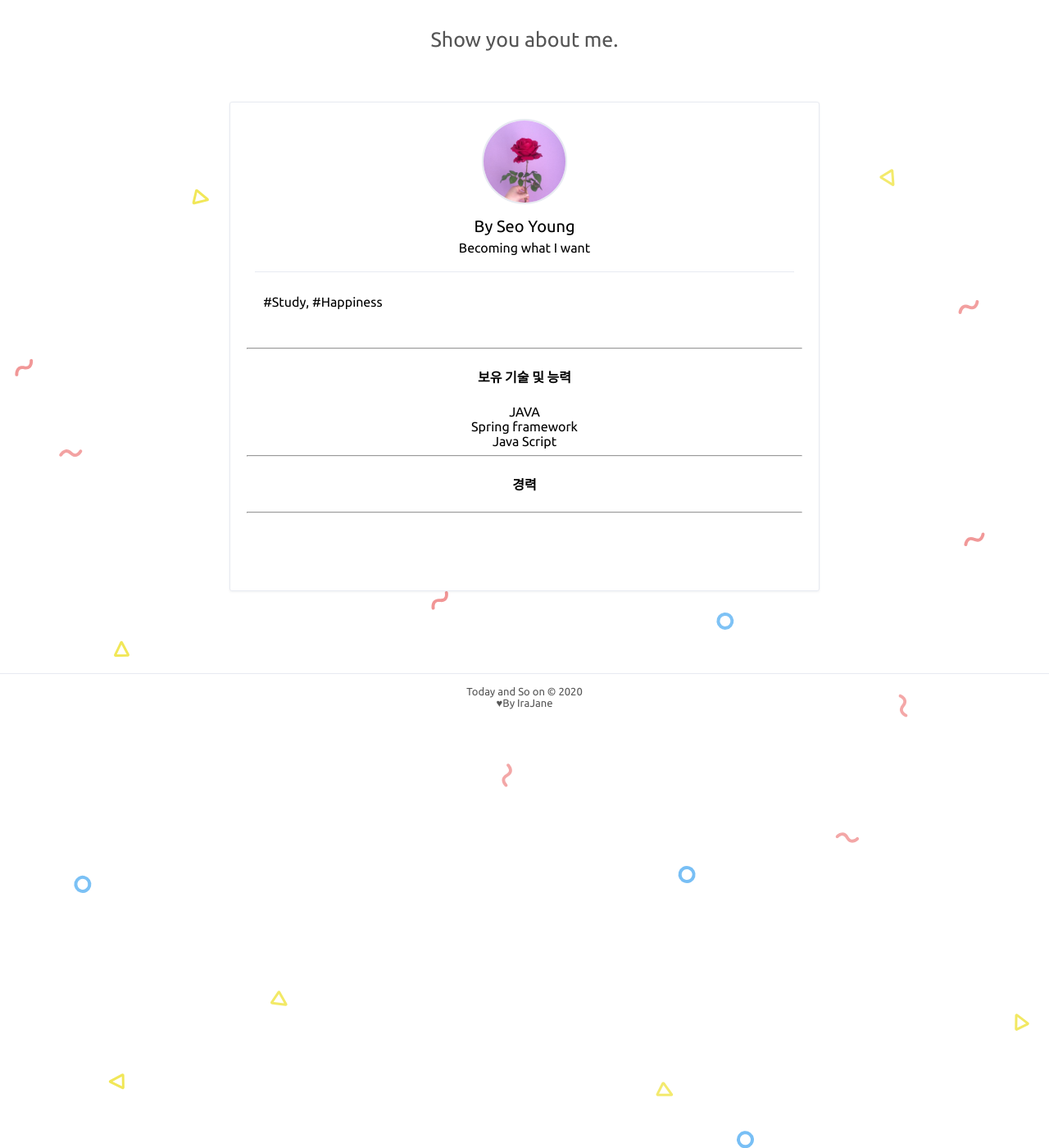
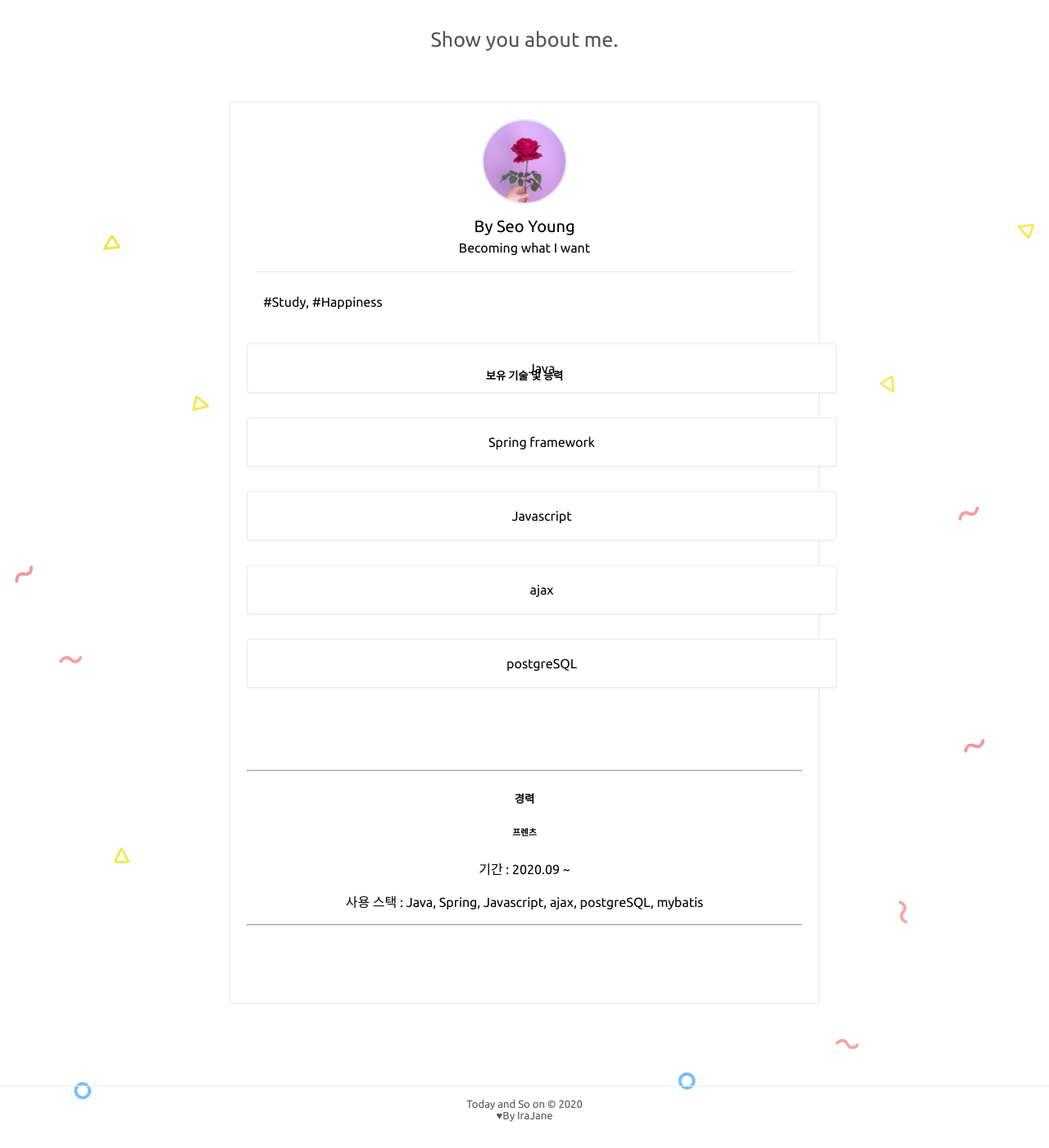
Before and after one commit to IraJane/IraJane.github.io, a Jekyll site: the page built from about.html, in a window 1280 px wide and 1400 px high, scrolled down 301 px. Shown: the whole window at 82% size. Built offline with Jekyll 4.4.1, drawn with Linux system fonts in a browser that asks for light colours.

Commit message:
Update about.html

```diff
--- a/about.html
+++ b/about.html
@@ -21,14 +21,29 @@ description:
           {% endif %}
         {% endif %}
             <hr>
-            <h4>보유 기술 및 능력</h4>
-            <div>JAVA</div>
-            <div>Spring framework</div>
-            <div>Java Script</div>
+            <div>
+                <h5>보유 기술 및 능력</h5>
+                <div>
+                    <ul>
+                        <li>Java</li>
+                        <li>Spring framework</li>
+                        <li>Javascript</li>
+                        <li>ajax</li>
+                        <li>postgreSQL</li>
+                    </ul>
+                </div>
+
+            </div>
+
             <hr>
-            <h4>경력</h4>
+
             <div>
-                <h5></h5>
+                <h5>경력</h5>
+                <div>
+                    <h6>프렌츠</h6>
+                    <p>기간 : 2020.09 ~ </p>
+                    <p>사용 스택 : Java, Spring, Javascript, ajax, postgreSQL, mybatis</p>
+                </div>
             </div>
             <hr>
             <h4></h4>
```
